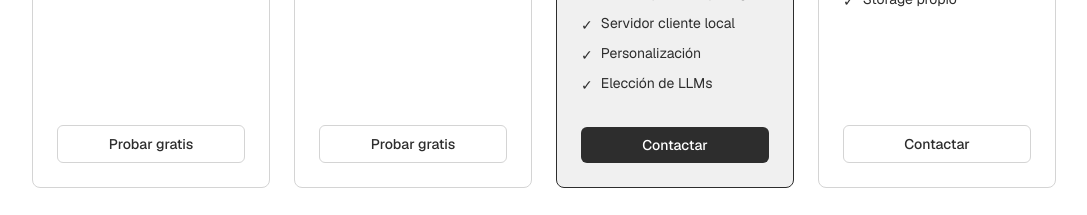
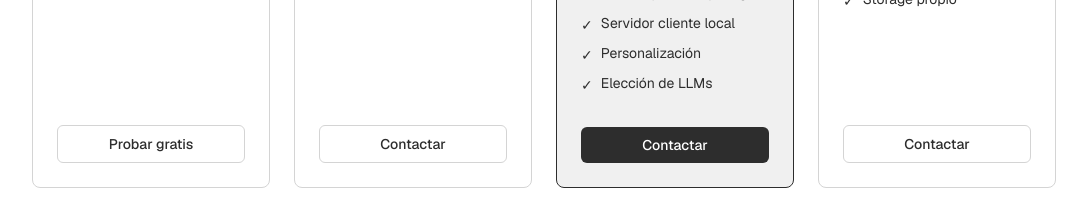
Before and after one commit to rufinocabreragaillard/serverlm-sitio, a Next.js app: page / in a window 1280 px wide. Shown: the part 1680-1895 px from the top of the page, without its empty margins (96-1183 px from the left). Built offline with nearby package versions, Linux system fonts and the light colour scheme.

Commit message:
feat: botón Contactar en plan Team con mailto a rufinocabreragaillard@gmail.com

```diff
--- a/app/page.tsx
+++ b/app/page.tsx
@@ -117,6 +117,7 @@ export default function Home() {
                 docs: "5.000 documentos",
                 features: ["Conversación con tus documentos", "Focos en lenguaje natural"],
                 cta: "Probar gratis",
+                ctaHref: "#registro",
                 highlight: false,
               },
               {
@@ -125,7 +126,8 @@ export default function Home() {
                 tokens: "120M tokens / mes",
                 docs: "50.000 documentos",
                 features: ["Todo en Personal", "Control por área"],
-                cta: "Probar gratis",
+                cta: "Contactar",
+                ctaHref: "mailto:rufinocabreragaillard@gmail.com",
                 highlight: false,
               },
               {
@@ -141,6 +143,7 @@ export default function Home() {
                   "Elección de LLMs",
                 ],
                 cta: "Contactar",
+                ctaHref: "mailto:rufinocabreragaillard@gmail.com",
                 highlight: true,
               },
               {
@@ -154,6 +157,7 @@ export default function Home() {
                   "Storage propio",
                 ],
                 cta: "Contactar",
+                ctaHref: "mailto:rufinocabreragaillard@gmail.com",
                 highlight: false,
               },
             ].map((plan) => (
@@ -183,7 +187,7 @@ export default function Home() {
                   ))}
                 </ul>
                 <a
-                  href="#registro"
+                  href={plan.ctaHref}
                   className={`text-center py-2 rounded-md text-sm font-medium transition-opacity ${
                     plan.highlight
                       ? "bg-[var(--accent)] text-white hover:opacity-90"
```
